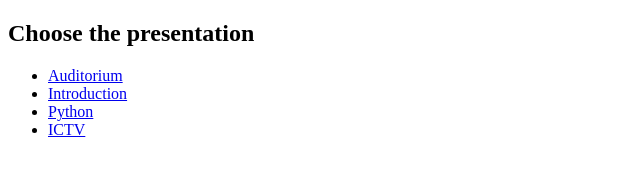
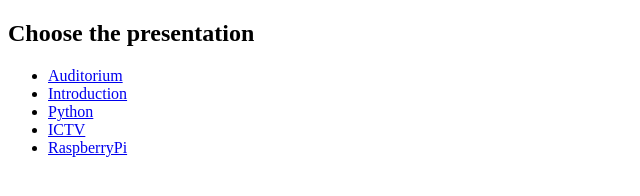
Before and after one commit to OpenWeek/presentations, a plain HTML site: page index.html in a window 1280 px wide. Shown: the whole page, without its empty margins (0-640 px from the left). Drawn offline with Linux system fonts and the light colour scheme.

Commit message:
Adding presentation-rpi to github.io

```diff
--- a/index.html
+++ b/index.html
@@ -10,6 +10,7 @@
         <li> <a href="https://openweek.github.io/presentations/presentation-intro/index.html">Introduction</a></li>
         <li> <a href="https://openweek.github.io/presentations/presentation-python/index.html">Python</a></li>
         <li> <a href="https://openweek.github.io/presentations/presentation-ictv/index.html">ICTV</a></li>
+        <li> <a href="https://openweek.github.io/presentations/prensentation-rpi/index.html">RaspberryPi</a></li>
     </ul>
 </body>
 </html>
```
Also changed, not shown: presentation-rpi/OW2018_setup.svg (renamed from presentation_rpi/OW2018_setup.svg), presentation-rpi/index.html (renamed from presentation_rpi/presentation_rpi.html).
